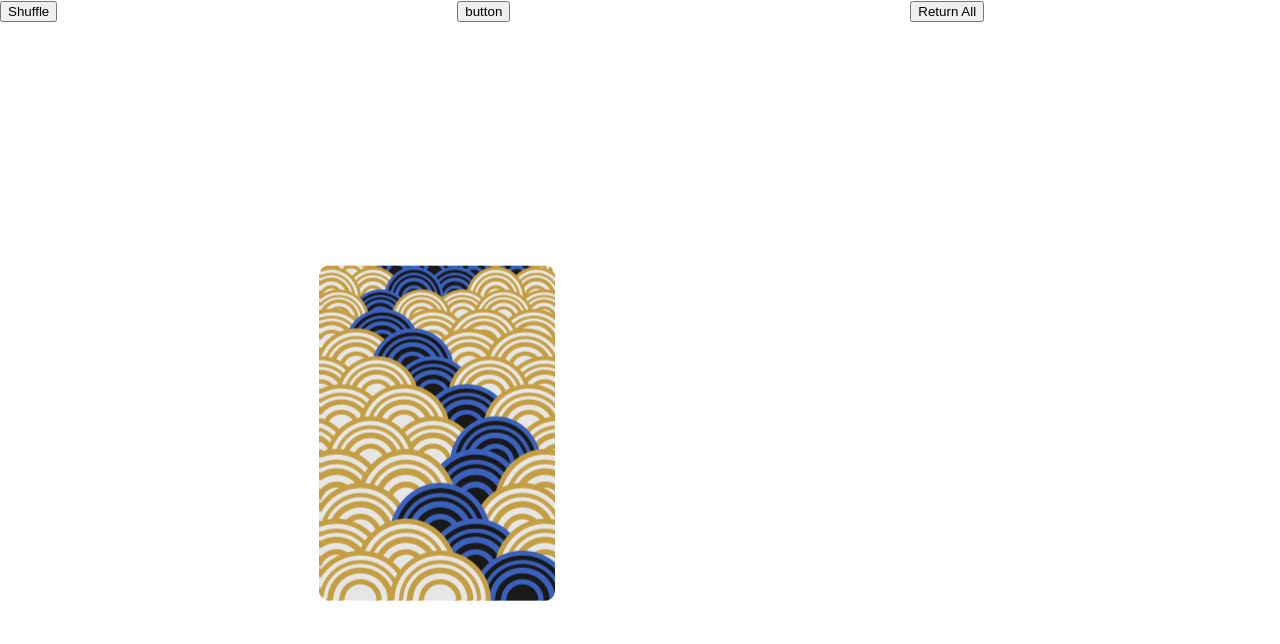
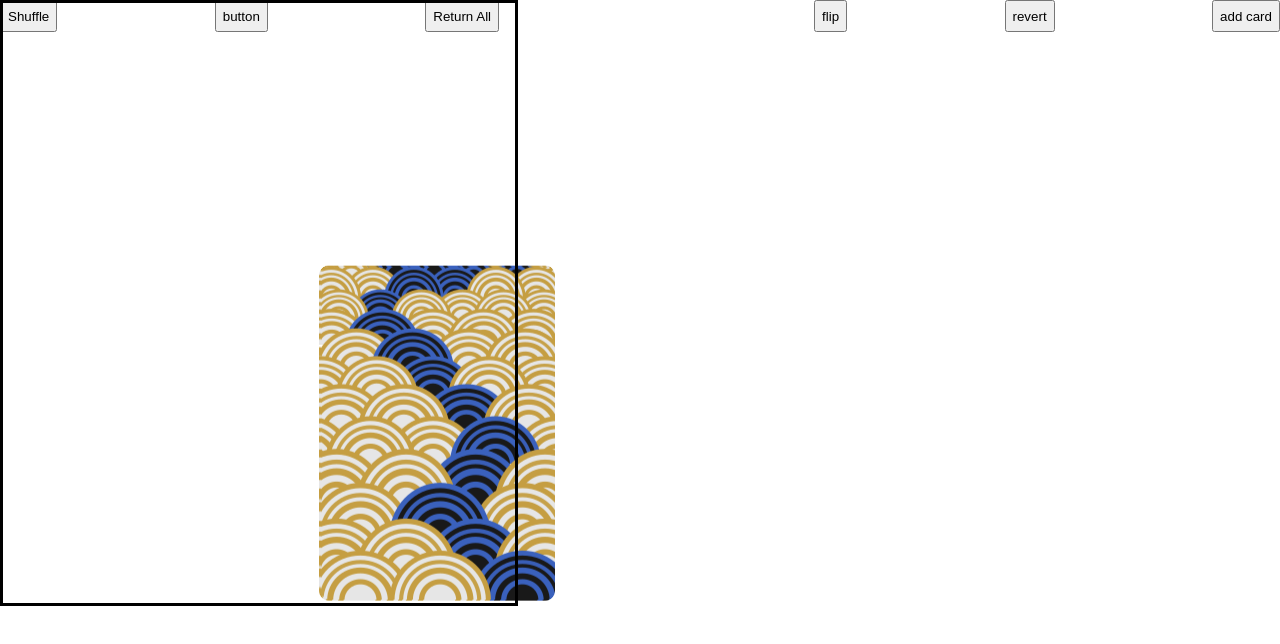
Before and after one commit to pedersongw/blackjack, a React (Create React App) app: page / in a window 1280 px wide. Shown: the top 644 px of the page. Built offline with nearby package versions, Linux system fonts and the light colour scheme.

Commit message:
first heroku commit

```diff
--- a/src/components/Card.jsx
+++ b/src/components/Card.jsx
@@ -8,7 +8,7 @@ const Card = (props) => {
   const [cards, setCards] = useState([]);
   const [flipped, setFlipped] = useState(true);
   const spring = useSpring({
-    transform: `perspective(600px) scale(${flipped ? 1 : 0.5}) rotateX(${
+    transform: `perspective(600px) scale(${flipped ? 1 : 1.5}) rotateX(${
       flipped ? 180 : 0
     }deg)`,
   });
--- a/src/components/Main.jsx
+++ b/src/components/Main.jsx
@@ -1,5 +1,5 @@
-import React, { useState } from "react";
-import { useTransition, animated } from "@react-spring/web";
+import React, { useState, useRef, useEffect } from "react";
+import { useSpring, useTransition, animated } from "@react-spring/web";
 
 import Card from "./Card";
 import Shuffle from "./Shuffle";
@@ -24,6 +24,13 @@ const Main = () => {
     return [window.innerWidth / 4, window.innerHeight / 3];
   };
   const [cards, setCards] = useState([]);
+  const [shuffling, setShuffling] = useState(["in", true]);
+  const [whereHand, setWhereHand] = useState([0, 0]);
+  const [hand, setHand] = useState([]);
+
+  const handRef = useRef();
+  const backHandRef = useRef();
+
   const [background, setBackground] = useState([
     abstractClouds,
     abstractScene,
@@ -46,11 +53,18 @@ const Main = () => {
     setBackground(bg);
   };
 
+  useEffect(() => {
+    const { x, y } = handRef.current.getBoundingClientRect();
+    setWhereHand([x, y]);
+  }, []);
+
   const transitions = useTransition(cards, {
     from: {
       transform: `translate3d(${whereDot()[0]}px, ${whereDot()[1]}px, 0)`,
     },
-    enter: { transform: `translate3d(0px, 0px, 0)` },
+    enter: {
+      transform: `translate3d(${whereHand[0]}px, ${whereHand[1]}px, 0)`,
+    },
     leave: {
       transform: `translate3d(${whereDot()[0]}px, ${whereDot()[1]}px, 0)`,
     },
@@ -65,8 +79,30 @@ const Main = () => {
     });
   };
 
+  const [spring, springApi] = useSpring(() => ({
+    from: {
+      transform: `perspective(600px) rotateY(0deg)`,
+    },
+  }));
+
+  const cardTransition = useTransition(hand, {
+    from: {
+      top: 50,
+      right: "0",
+      opacity: 0,
+    },
+    enter: {
+      top: 50,
+      right: "80%",
+      opacity: 1,
+    },
+    leave: {
+      opacity: 0,
+    },
+  });
+
   return (
-    <div>
+    <div className={styles.wrapper}>
       {transitions((anim, item, t, i) => (
         <animated.div className={styles.card} style={anim}>
           <Card
@@ -80,9 +116,18 @@ const Main = () => {
 
       <Shuffle
         xy={whereDot()}
-        background={background[0]}
+        background={background}
         changeBackground={changeBackground}
+        shuffling={shuffling}
+        setShuffling={setShuffling}
       />
+      <button
+        onClick={() => setShuffling(["out", true])}
+        className={styles.button}
+        disabled={shuffling[1]}
+      >
+        Shuffle
+      </button>
       <button
         className={styles.button}
         onClick={() =>
@@ -99,6 +144,65 @@ const Main = () => {
       <button className={styles.button} onClick={() => setCards([])}>
         Return All
       </button>
+      <div className={styles.handWrapper}></div>
+      <animated.div
+        className={styles.hand}
+        style={{
+          ...spring,
+          backfaceVisibility: "hidden",
+          rotateY: "180deg",
+        }}
+      ></animated.div>
+      <animated.div
+        className={styles.hand}
+        ref={handRef}
+        style={{ ...spring, backfaceVisibility: "hidden" }}
+      >
+        {cardTransition((anim, item, t, i) => (
+          <animated.div
+            className={styles.handCard}
+            style={anim}
+            key={Math.random()}
+          ></animated.div>
+        ))}
+      </animated.div>
+
+      <button
+        className={styles.button}
+        onClick={() =>
+          springApi.start({
+            from: { transform: `perspective(600px) rotateY(0deg)` },
+            to: {
+              transform: `perspective(600px) rotateY(180deg)`,
+            },
+          })
+        }
+      >
+        flip
+      </button>
+      <button
+        className={styles.button}
+        onClick={() => {
+          let hand = handRef.current;
+          let backHand = backHandRef.current;
+          hand.style.transform = `perspective(600px) rotateY(0deg)`;
+          backHand.style.transform = `perspective(600px) rotateY(180deg)`;
+        }}
+      >
+        revert
+      </button>
+      <button
+        className={styles.button}
+        onClick={() => {
+          setHand((prevHand) => {
+            let hand = [...prevHand];
+            hand.push(1);
+            return hand;
+          });
+        }}
+      >
+        add card
+      </button>
     </div>
   );
 };
--- a/src/components/Main.module.css
+++ b/src/components/Main.module.css
@@ -1,8 +1,30 @@
+.wrapper {
+  display: flex;
+  justify-content: space-between;
+}
+
+.hand {
+  position: absolute;
+  top: 0;
+  left: 0;
+  height: 75vh;
+  width: 40vw;
+  border: 3px solid black;
+}
+
+.handCard {
+  position: absolute;
+
+  height: 50px;
+  width: 50px;
+  background-color: black;
+}
+
 .card {
   position: absolute;
   z-index: 2;
 }
 
 .button {
-  margin-left: 400px;
+  height: 4vh;
 }
--- a/src/components/Shuffle.jsx
+++ b/src/components/Shuffle.jsx
@@ -5,7 +5,6 @@ import styles from "./Shuffle.module.css";
 const Shuffle = (props) => {
   const [hk, setHk] = useState({});
   const [coords, setCoords] = useState([]);
-  const [shuffling, setShuffling] = useState(false);
 
   const ref = useRef(null);
 
@@ -17,16 +16,15 @@ const Shuffle = (props) => {
     []
   );
 
-  const shuffleCenter = () => {
-    setShuffling(true);
-
+  useEffect(() => {
+    if (props.shuffling[0] === "in" && props.shuffling[1]) {
       for (let i = 0; i < coords.length; i++) {
         setTimeout(() => {
           if (i === 51) {
             api.current[i].start({
               xy: [hk["h"], hk["k"]],
               onStart: () => {
-              setShuffling(false);
+                props.setShuffling(["in", false]);
               },
               config: {
                 friction: 30,
@@ -42,19 +40,16 @@ const Shuffle = (props) => {
           }
         }, Math.pow(i, 2));
       }
-  };
-
-  const shuffleOut = () => {
-    setShuffling(true);
-
+    } else if (props.shuffling[0] === "out" && props.shuffling[1]) {
       for (let i = 51; i >= 0; i--) {
         setTimeout(() => {
           if (i === 0) {
             api.current[i].start({
               xy: [coords[i][0], coords[i][1]],
-            onRest: () => {
+              onStart: () => {
+                setTimeout(() => {
                   props.changeBackground();
-              shuffleCenter();
+                }, 350);
               },
               config: { friction: 100 },
             });
@@ -66,7 +61,12 @@ const Shuffle = (props) => {
           }
         }, Math.pow(51 - i, 2));
       }
-  };
+    }
+  }, [props.shuffling]);
+
+  useEffect(() => {
+    props.setShuffling(["in", true]);
+  }, [props.background]);
 
   useEffect(() => {
     let radius =
@@ -104,7 +104,7 @@ const Shuffle = (props) => {
 
   useEffect(() => {
     if (coords !== []) {
-      shuffleCenter();
+      props.setShuffling(["in", true]);
     }
   }, [coords]);
 
@@ -123,14 +123,10 @@ const Shuffle = (props) => {
             transform: springs[index].xy.to(
               (x, y) => `translate3d(${x}px, ${y}px, 0)`
             ),
-            backgroundImage: `url(${props.background})`,
+            backgroundImage: `url(${props.background[0]})`,
           }}
         />
       ))}
-
-      <button onClick={() => shuffleOut()} disabled={shuffling}>
-        Shuffle
-      </button>
     </React.Fragment>
   );
 };
```
Lines whose indentation alone changed are shown as unchanged.
